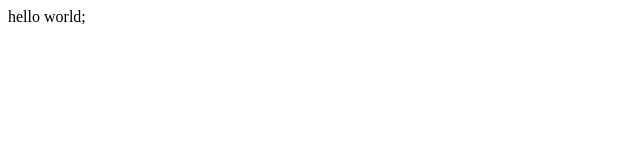
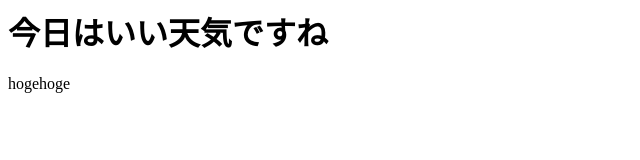
Before and after one commit to Name-kun/Name-kun.github.io, a plain HTML site: page index.html in a window 1280 px wide. Shown: the whole page, without its empty margins (0-640 px from the left). Drawn offline with Linux system fonts and the light colour scheme.

Commit message:
Update index.html

```diff
--- a/index.html
+++ b/index.html
@@ -3,6 +3,7 @@
         <title>hogehoge</title>
         </head>
         <body>
-            <p>hello world;</p>
+            <h1>今日はいい天気ですね</h1>
+            <p>hogehoge</p>
             </body>
     </html>
```
